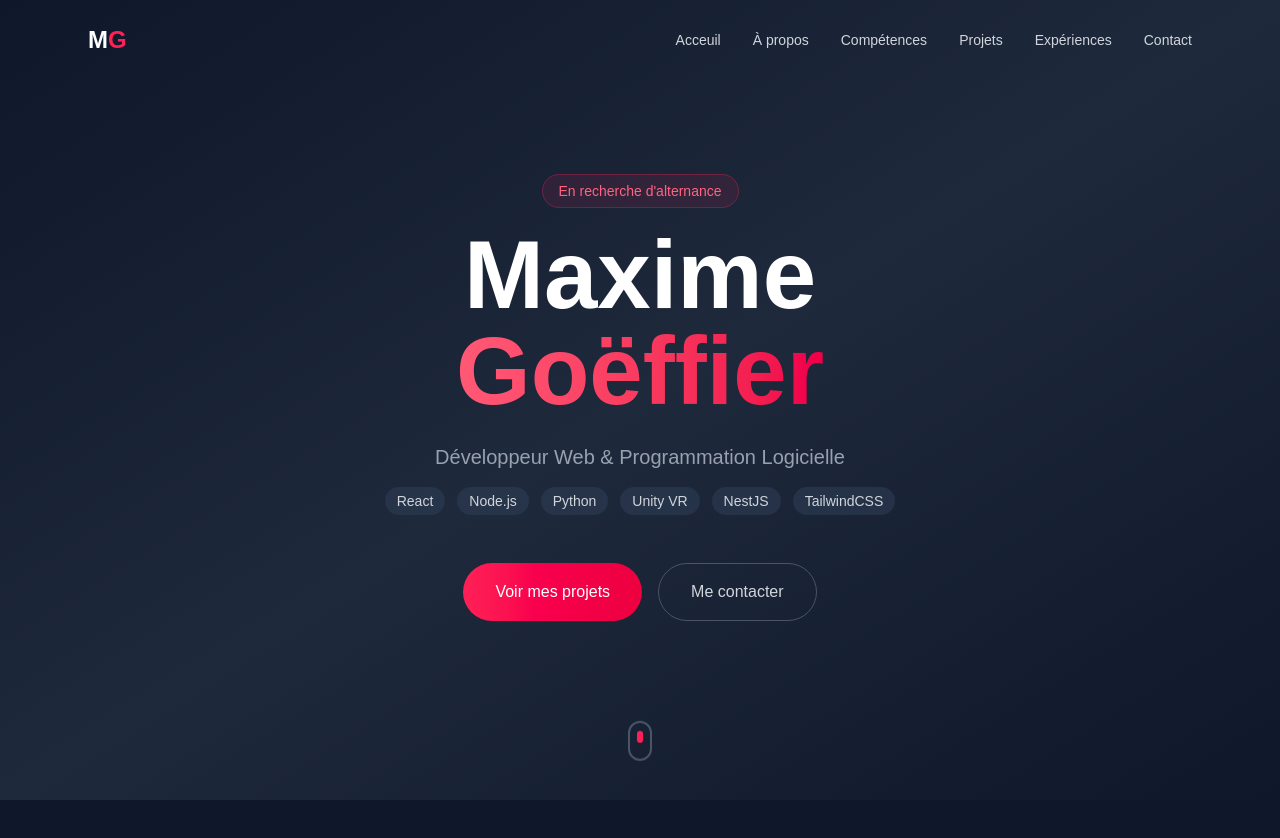
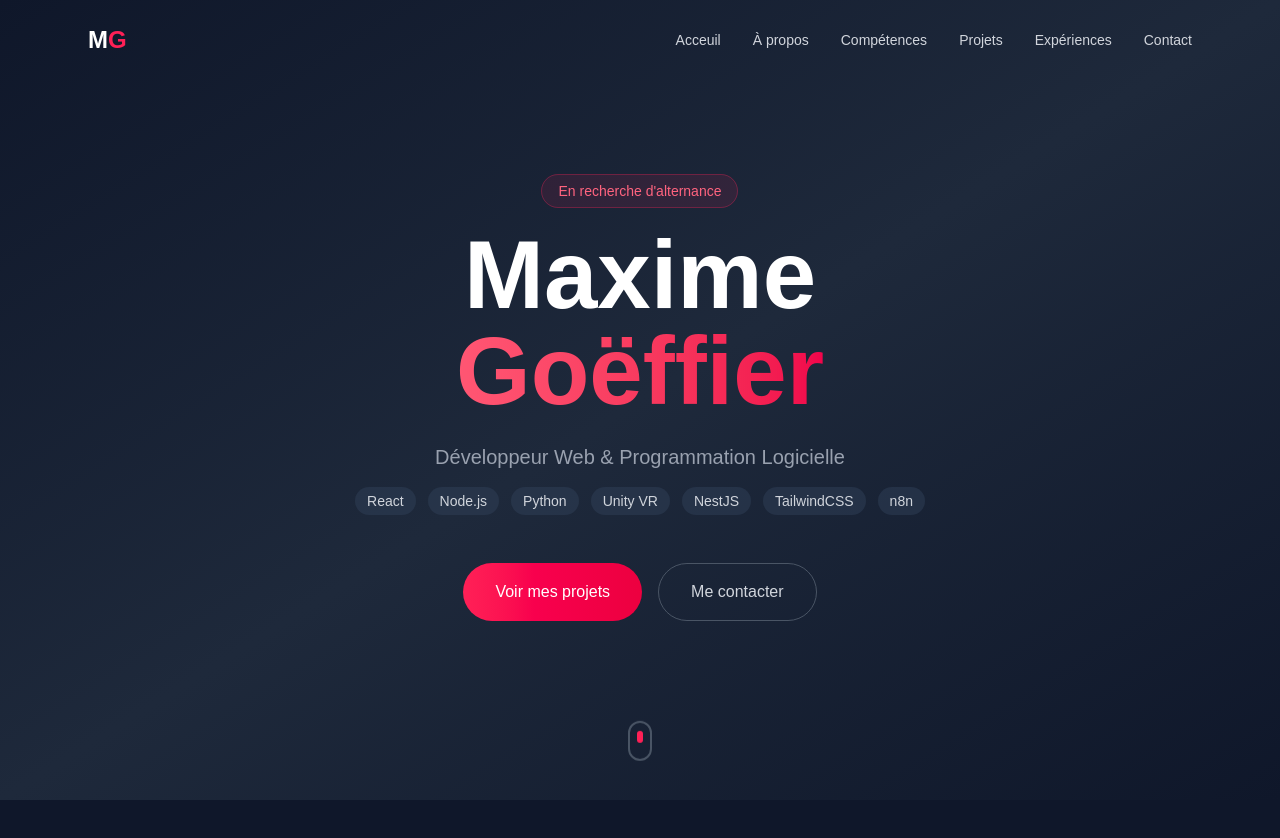
Before and after one commit to 1Kak-s/Mon-Portfolio, a React (Vite) app: page / in a window 1280 px wide. Shown: the top 838 px of the page. Built offline with nearby package versions, Linux system fonts and the light colour scheme.

Commit message:
feat: add 'n8n' to technology tags in Hero component

```diff
--- a/src/components/Hero.jsx
+++ b/src/components/Hero.jsx
@@ -32,7 +32,7 @@ function Hero() {
             {/* tags des techno */}
 
             <div className="flex flex-wrap justify-center gap-3 mb-12">
-                {["React", "Node.js", "Python", "Unity VR", "NestJS", "TailwindCSS"].map((tech) => (
+                {["React", "Node.js", "Python", "Unity VR", "NestJS", "TailwindCSS", "n8n"].map((tech) => (
                     <span
                     key={tech}
                     className="px-3 py-1 bg-slate-700/50 rounded-full text-gray-300 text-sm hover:bg-rose-500/20 hover:text-rose-300 transition-all duration-300">
@@ -41,7 +41,7 @@ function Hero() {
                 ))}
             </div>
 
-              {/* Boutons CTA (Call To Action) */}
+              {/* Boutons Call To Action */}
         <div className="flex flex-wrap justify-center gap-4">
         <button
             onClick={() => scrollTo('projects')}
```
